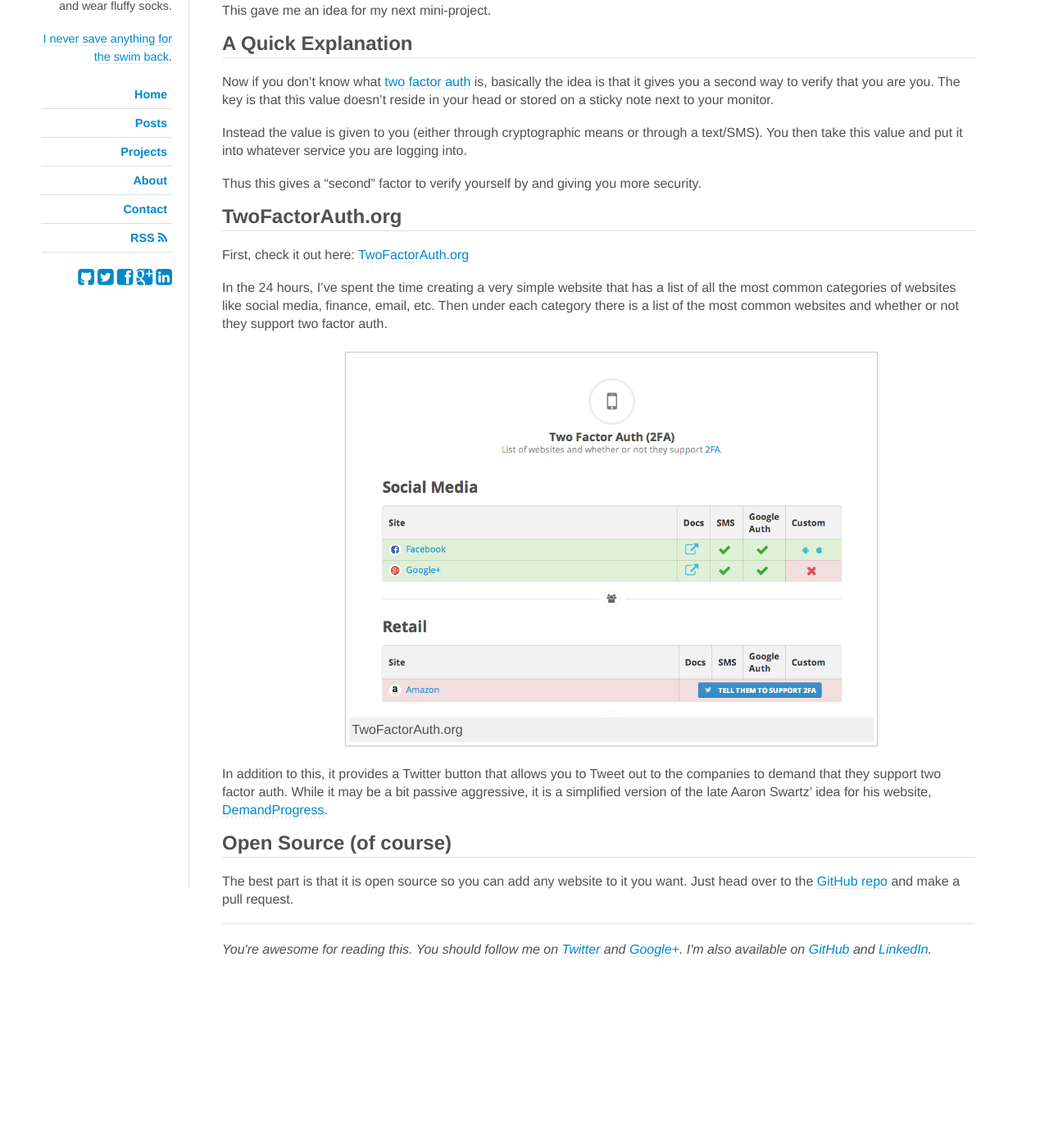
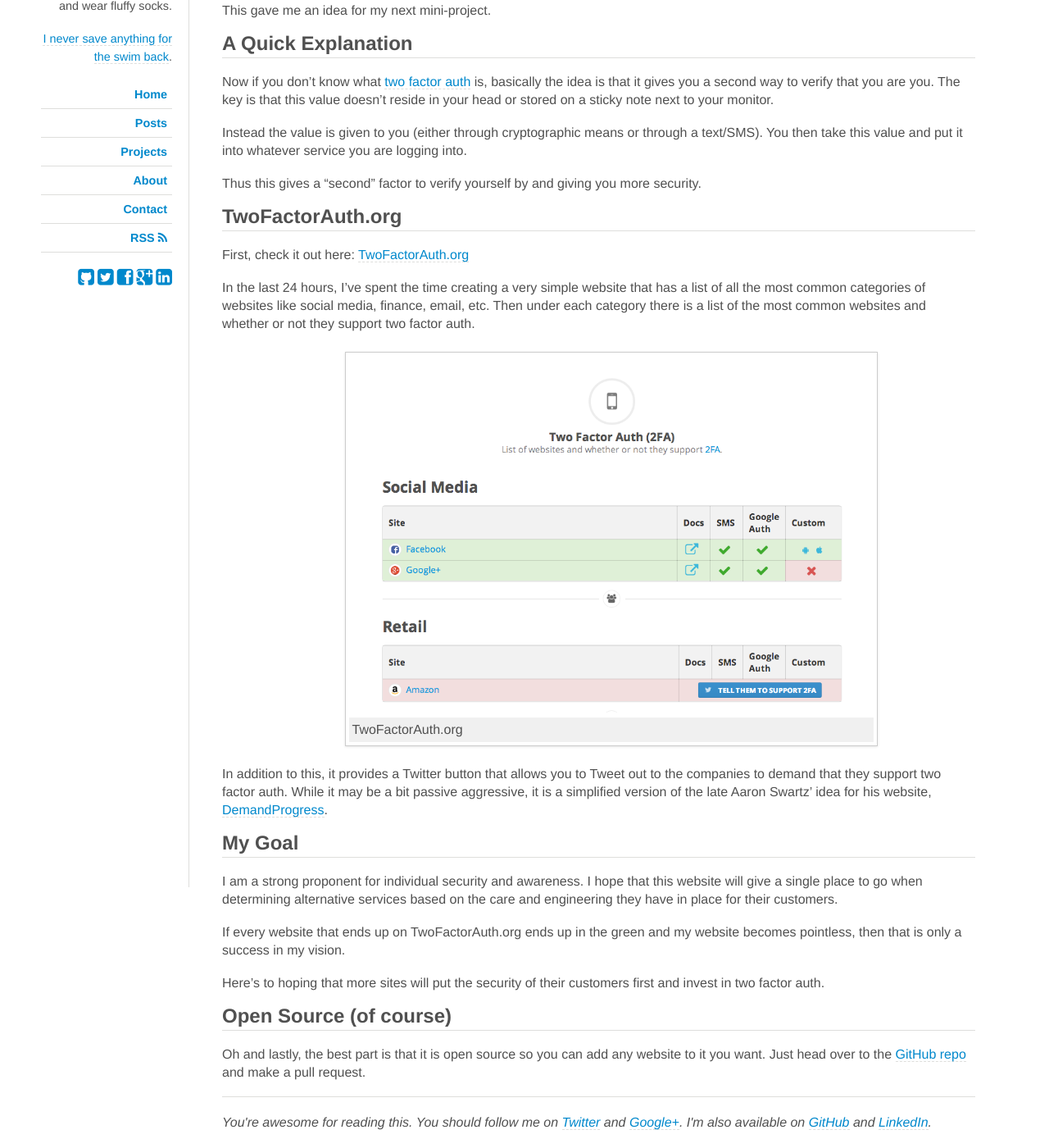
Before and after one commit to jdavis/jdavis.github.com, a Jekyll site: the page built from _posts/2014-03-15-demand-two-factor-auth-support.md, in a window 1280 px wide and 1400 px high, scrolled down 378 px. Shown: the whole window at 82% size. Built offline with Jekyll 4.4.1, drawn with Linux system fonts in a browser that asks for light colours; nearby versions of some CDN libraries; some web fonts are replaced; Markdown is read by kramdown in place of the engine named in the settings; before the commit the page ends 1567 px from its top, so only the background shows below that; some of the changed text lies outside the part shown.

Commit message:
Add closing paragraph, fix up a few typos

```diff
--- a/_posts/2014-03-15-demand-two-factor-auth-support.md
+++ b/_posts/2014-03-15-demand-two-factor-auth-support.md
@@ -49,10 +49,10 @@
 
 First, check it out here: [TwoFactorAuth.org][2fa]
 
-In the 24 hours, I've spent the time creating a very simple website that has a
-list of all the most common categories of websites like social media, finance,
-email, etc. Then under each category there is a list of the most common websites
-and whether or not they support two factor auth.
+In the last 24 hours, I've spent the time creating a very simple website that
+has a list of all the most common categories of websites like social media,
+finance, email, etc. Then under each category there is a list of the most common
+websites and whether or not they support two factor auth.
 
 <div class="gallery medium">
     <a href="/img/2fa/twofactorauth.png" rel="lightbox[2fa]" title="TwoFactorAuth.org">
@@ -65,10 +65,23 @@
 bit passive aggressive, it is a simplified version of the late Aaron Swartz'
 idea for his website, [DemandProgress][demand].
 
+## My Goal
+
+I am a strong proponent for individual security and awareness. I hope that this
+website will give a single place to go when determining alternative services
+based on the care and engineering they have in place for their customers.
+
+If every website that ends up on TwoFactorAuth.org ends up in the green and my
+website becomes pointless, then that is only a success in my vision.
+
+Here's to hoping that more sites will put the security of their customers first
+and invest in two factor auth.
+
 ## Open Source (of course)
 
-The best part is that it is open source so you can add any website to it you
-want. Just head over to the [GitHub repo][github] and make a pull request.
+Oh and lastly, the best part is that it is open source so you can add any
+website to it you want. Just head over to the [GitHub repo][github] and make a
+pull request.
 
 [swartz]: http://en.wikipedia.org/wiki/Aaron_Swartz
 [demand]: http://www.demandprogress.org/
```
Also changed, not shown: other parts of _posts/2014-03-15-demand-two-factor-auth-support.md (+2 -2 lines).
